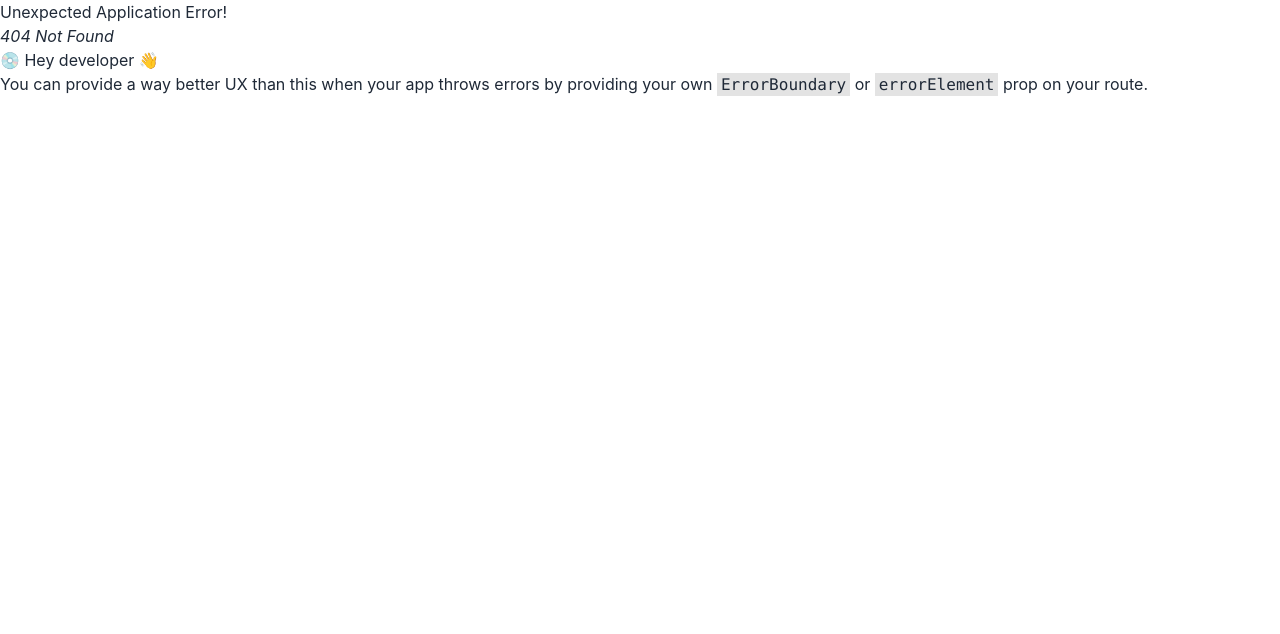
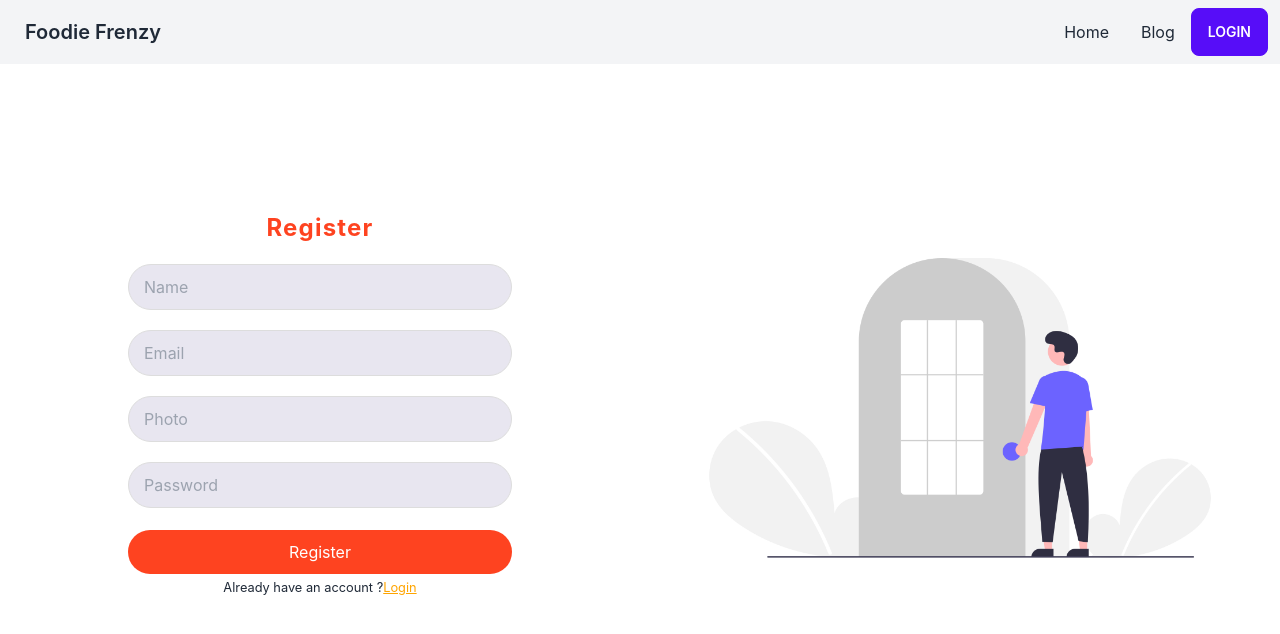
Before and after one commit to shuvodeb17/foodie-frenzy-client, a React (Vite) app: page /register in a window 1280 px wide. Before the commit this address had no page. Shown: the top 634 px of the page. Built offline with nearby package versions, Linux system fonts and the light colour scheme.

Commit message:
resigration form added

```diff
--- a/src/components/Login/Login.jsx
+++ b/src/components/Login/Login.jsx
@@ -3,6 +3,8 @@ import './Login.css';
 import loginImage from '../../assets/img/login.png';
 import googleLogo from '../../assets/img/login/download.png';
 import githubLogo from '../../assets/img/login/GitHub-Mark.png';
+import { Link } from 'react-router-dom';
+
 
 const Login = () => {
     return (
@@ -20,7 +22,14 @@ const Login = () => {
                             <p className='forget-pass mt-4'>Forget Password</p>
                         </div>
 
-                        <button className='button mb-10'>Login</button>
+                        <button className='button'>Login</button>
+
+                        <div className='mb-10'>
+                            <Link to='/register' className='acc'><small>Don't have an account ?
+                                <span className='forget-pass'>Register</span>
+                            </small>
+                            </Link>
+                        </div>
 
                         <div className="social-login flex gap-4 items-center justify-center mt-5 p-2">
                             <div>
--- /dev/null
+++ b/src/components/Register/Register.jsx
@@ -0,0 +1,49 @@
+import React from 'react';
+import loginImage from '../../assets/img/login.png';
+import '../Login/Login.css';
+import { Link } from 'react-router-dom';
+
+const Register = () => {
+
+    const registerHandler = e => {
+        e.preventDefault();
+        const name = e.target.name.value;
+        console.log(name);
+    }
+
+    return (
+        <div>
+            <div className='login-main flex items-center justify-center'>
+                <div className="container mx-auto">
+                    <div className="login-wrapper grid grid-cols-2 text-center">
+                        <div className="login-left">
+                            <h2 className="text-2xl font-bold text-[#FE4320] tracking-wider">Register</h2>
+                            <form onSubmit={registerHandler}>
+                                <input className='mt-5' required name='name' type="name" placeholder='Name' />
+                                <br />
+                                <input className='mt-5' required name='email' type="email" placeholder='Email' />
+                                <br />
+                                <input className='mt-5 mb-5' required name='photo' type="text" placeholder='Photo' />
+                                <br />
+                                <input required className='mb-3' name='password' type="password" placeholder='Password' />
+                                <button className='button'>Register</button>
+                            </form>
+
+                            <div>
+                                <Link to='/login' className='acc'><small>Already have an account ?
+                                    <span className='forget-pass'>Login</span>
+                                </small>
+                                </Link>
+                            </div>
+                        </div>
+                        <div className="login-right">
+                            <img src={loginImage} alt="" />
+                        </div>
+                    </div>
+                </div>
+            </div>
+        </div>
+    );
+};
+
+export default Register;
```
Also changed, not shown: src/routes/route.jsx (+6 -1 lines), src/components/Register/Register.css (added).
